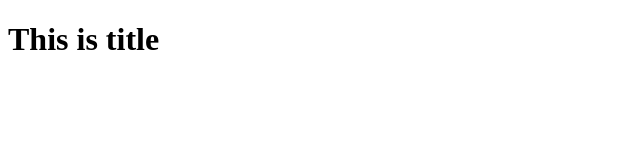
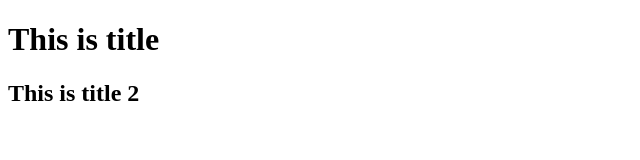
Before and after one commit to Axler1/calendar, a plain HTML site: page index.html in a window 1280 px wide. Shown: the whole page, without its empty margins (0-640 px from the left). Drawn offline with Linux system fonts and the light colour scheme.

Commit message:
Commit 5

```diff
--- a/index.html
+++ b/index.html
@@ -1,4 +1,5 @@
 <!DOCTYPE html>
 <body>
   <h1>This is title</h1>
+  <h2>This is title 2</h2>
 </body>
```
Also changed, not shown: alt.html (added, +1 -0 lines).
